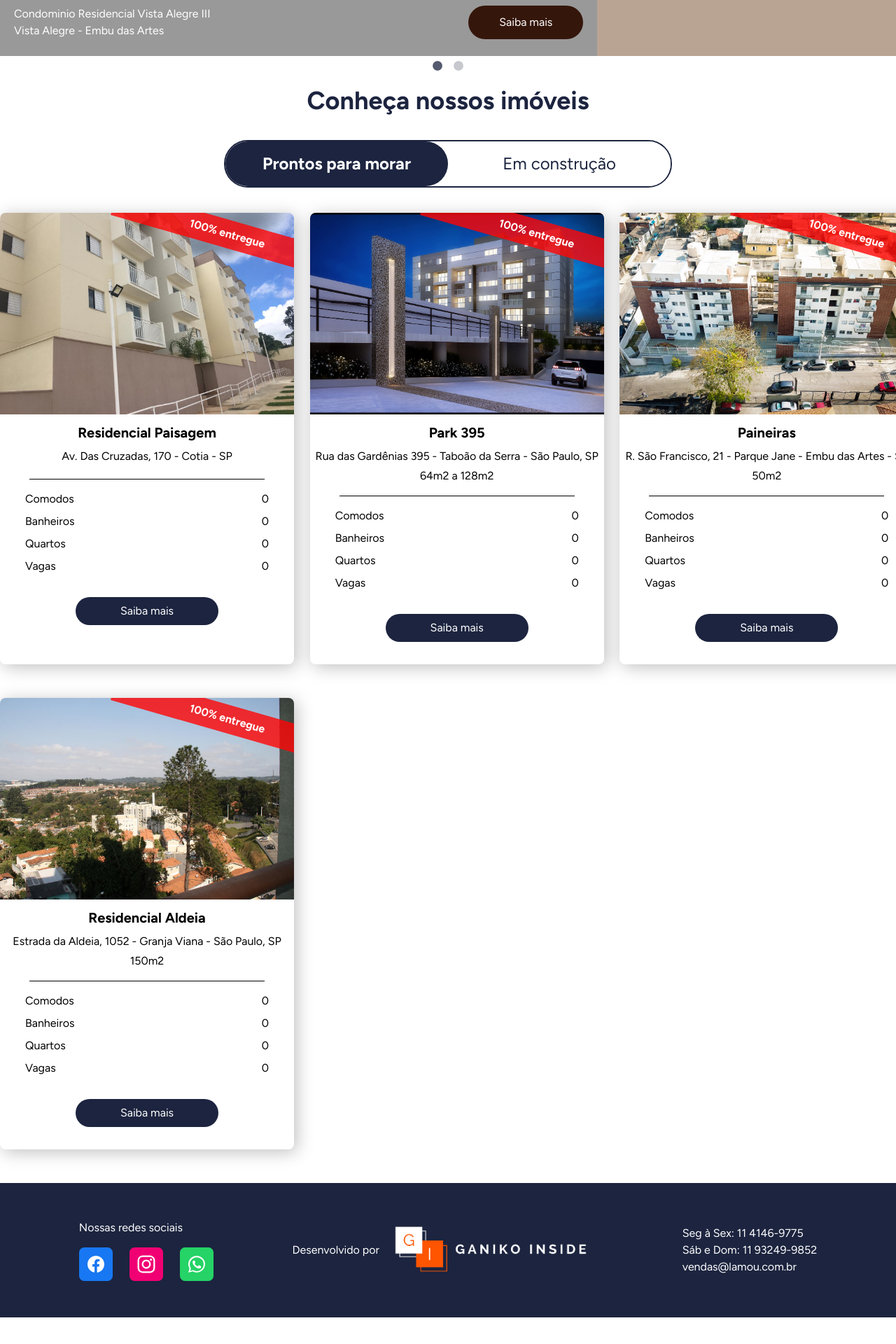
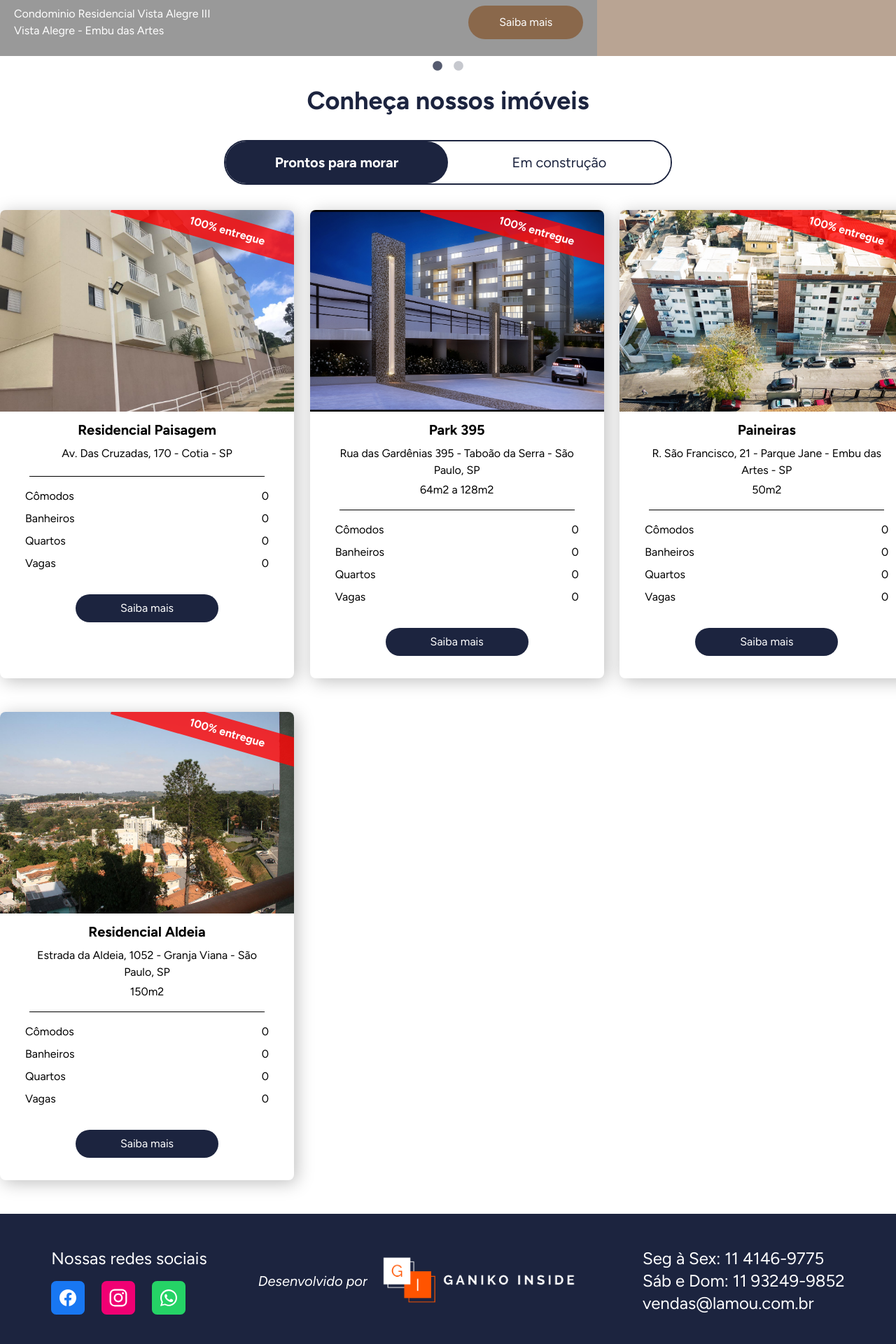
Before and after one commit to VitorSeitiGaniko/lamou, a React (Vite) app: page / in a window 1280 px wide. Shown: the part 684-2604 px from the top of the page at 70% size. Before the commit the page ends 2566 px from the top, so only its background shows below. Built offline with nearby package versions, Linux system fonts and the light colour scheme.

Commit message:
:lipstick: Style: footer and header

```diff
--- a/src/assets/icon/index.ts
+++ b/src/assets/icon/index.ts
@@ -1,5 +1,6 @@
 import Instagram from './instagram.svg';
 import Facebook from './facebook.svg';
 import WhatsApp from './whatsapp.svg';
+import Map from './map.svg';
 
-export { Instagram, Facebook, WhatsApp };
+export { Instagram, Facebook, WhatsApp, Map };
--- a/src/component/footer/footer.tsx
+++ b/src/component/footer/footer.tsx
@@ -4,7 +4,7 @@ const Footer = () => {
   return (
     <footer className='bottom-0 w-screen h-48 flex bg-[#1C243F] items-center justify-evenly text-white'>
       <div>
-        <h2>Nossas redes sociais</h2>
+        <h2 className='text-2xl'>Nossas redes sociais</h2>
         <div className='flex gap-6 mt-4'>
           <img src={Facebook} alt='' />
           <img src={Instagram} alt='' />
@@ -13,12 +13,12 @@ const Footer = () => {
       </div>
 
       <div className='flex items-center'>
-        <span>Desenvolvido por</span>
+        <span className='text-xl italic'>Desenvolvido por</span>
         <img src={LogoGanikoInside} className='w-80' alt='' />
       </div>
 
       <div className=''>
-        <ul>
+        <ul className='text-2xl'>
           <li>Seg à Sex: 11 4146-9775</li>
           <li>Sáb e Dom: 11 93249-9852</li>
           <li>vendas@lamou.com.br</li>
--- a/src/component/header/header.tsx
+++ b/src/component/header/header.tsx
@@ -8,7 +8,7 @@ const Header = () => {
       </div>
 
       <nav>
-        <ul className='uppercase text-white flex gap-9 *:hover:cursor-pointer'>
+        <ul className='uppercase text-white flex gap-9 *:hover:cursor-pointer *:hover:font-semibold'>
           <li>home</li>
           <li>sobre nós</li>
           <li>pronto para morar</li>
--- a/src/layout/home/component/card/card.tsx
+++ b/src/layout/home/component/card/card.tsx
@@ -34,9 +34,9 @@ const Card = ({
         </div>
       </div>
 
-      <div className='flex flex-col items-center mt-3'>
+      <div className='flex flex-col items-center mt-3 px-10'>
         <h3 className='text-xl font-bold'>{name}</h3>
-        <p className='mt-2'>
+        <p className='mt-2 text-center relative'>
           <span>{address}</span>
         </p>
         <p className='mt-1'>
@@ -47,7 +47,7 @@ const Card = ({
       <hr className='border-t border-black my-4 w-[80%] mx-auto' />
 
       <div className='grid grid-cols-2 gap-2 px-9'>
-        <span>Comodos</span>
+        <span>Cômodos</span>
         <span className='text-right'>{rooms}</span>
         <span>Banheiros</span>
         <span className='text-right'>{bathrooms}</span>
@@ -58,7 +58,7 @@ const Card = ({
       </div>
 
       <div className='mb-8 mt-8 flex justify-center'>
-        <button className='bg-[#1C243F] text-white px-16 py-2 rounded-[64px] cursor-pointer hover:bg-[#0B0E1A]'>
+        <button className='bg-[#1C243F] text-white px-16 py-2 rounded-[64px] cursor-pointer hover:bg-[#0B0E1A] hover:font-semibold'>
           Saiba mais
         </button>
       </div>
--- a/src/layout/home/component/slide/slide.tsx
+++ b/src/layout/home/component/slide/slide.tsx
@@ -11,7 +11,9 @@ const Slide = () => {
             <span>Vista Alegre - Embu das Artes</span>
           </div>
 
-          <button className='bg-[#35160B] text-white rounded-4xl py-3 px-11'>Saiba mais</button>
+          <button className='bg-[#8A684B] text-white rounded-4xl py-3 px-11 cursor-pointer hover:bg-[#846449] hover:font-semibold'>
+            Saiba mais
+          </button>
         </div>
       </div>
 
--- a/src/layout/home/home.tsx
+++ b/src/layout/home/home.tsx
@@ -36,7 +36,7 @@ const Home = () => {
 
         <div className='border-2 border-[#1C243F] rounded-[100px] w-2/4 mt-9'>
           <button
-            className={`rounded-[100px] py-4 w-1/2 text-2xl cursor-pointer ${
+            className={`rounded-[100px] py-4 w-1/2 text-xl cursor-pointer ${
               category === 'pronto' ? 'bg-[#1C243F] text-white font-bold' : 'bg-white text-[#1C243F]'
             }`}
             onClick={() => setCategory('pronto')}
@@ -44,7 +44,7 @@ const Home = () => {
             Prontos para morar
           </button>
           <button
-            className={`rounded-[100px] py-4 w-1/2 text-2xl cursor-pointer ${
+            className={`rounded-[100px] py-4 w-1/2 text-xl cursor-pointer ${
               category === 'construcao' ? 'bg-[#1C243F] text-white font-bold' : 'bg-white text-[#1C243F]'
             }`}
             onClick={() => setCategory('construcao')}
```
Also changed, not shown: src/assets/icon/map.svg (added).
